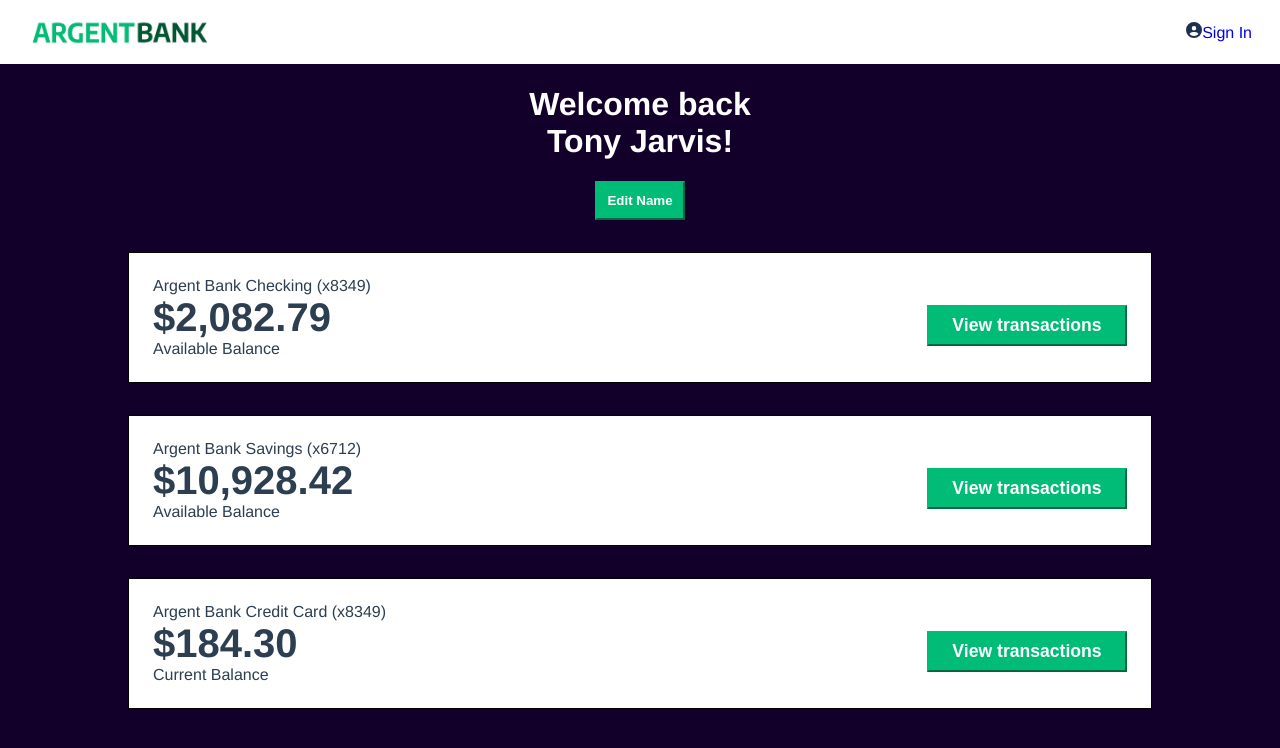
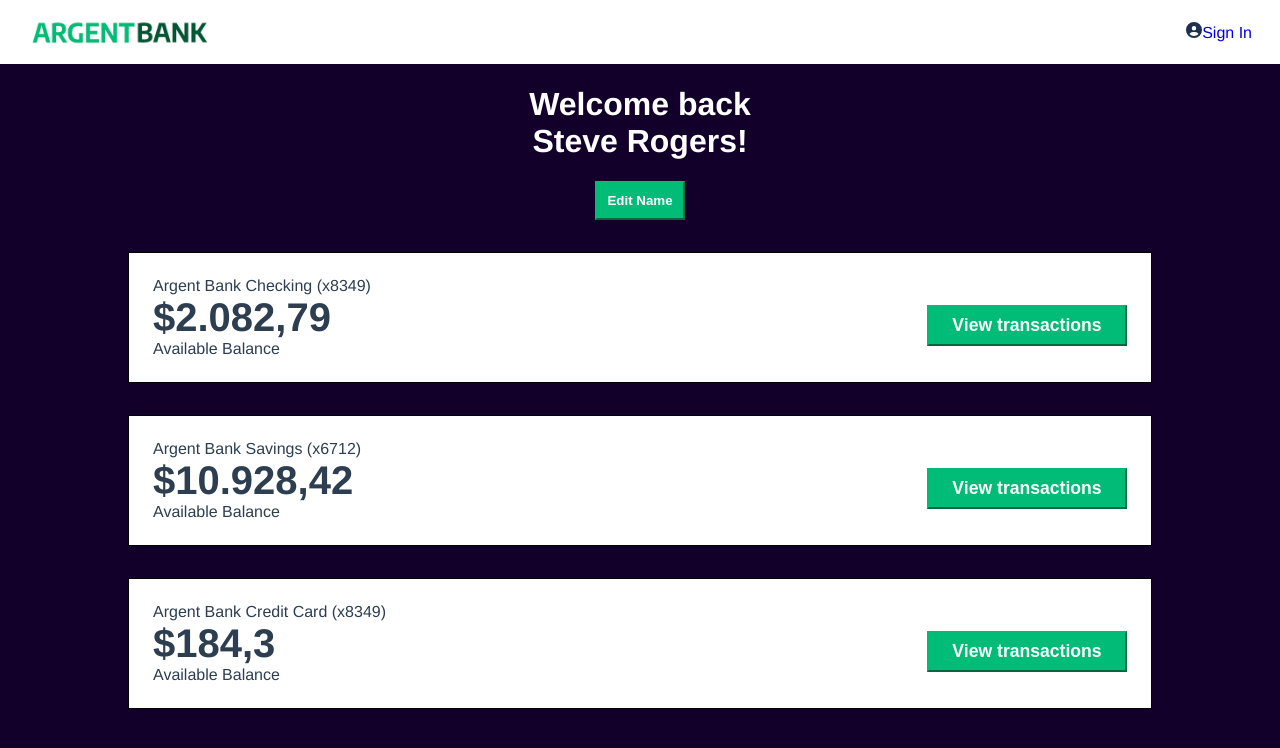
Before and after one commit to kharoncode/OC-P13, a React (Vite) app: page /profile in a window 1280 px wide. Shown: the top 748 px of the page. Built offline with nearby package versions, Linux system fonts and the light colour scheme.

Commit message:
add component in profile page

```diff
--- /dev/null
+++ b/src/components/account/Account.jsx
@@ -0,0 +1,17 @@
+function Account({ data }) {
+   const amount = new Intl.NumberFormat(['ban', 'id']).format(data.amount);
+   return (
+      <section className="account">
+         <div className="account-content-wrapper">
+            <h3 className="account-title">{data.title}</h3>
+            <p className="account-amount">${amount}</p>
+            <p className="account-amount-description">{data.description}</p>
+         </div>
+         <div className="account-content-wrapper cta">
+            <button className="transaction-button">View transactions</button>
+         </div>
+      </section>
+   );
+}
+
+export default Account;
--- a/src/pages/profile/Profile.jsx
+++ b/src/pages/profile/Profile.jsx
@@ -1,47 +1,48 @@
+import Account from '@components/account/Account';
+
 function Profile() {
+   const mockedData = {
+      user: {
+         email: 'steve@rogers.com',
+         firstName: 'Steve',
+         lastName: 'Rogers',
+         createdAt: '2023-12-11T12:02:23.649Z',
+         updatedAt: '2023-12-11T12:02:23.649Z',
+         id: '6576fa4f39b8798f741fa323',
+      },
+      account: [
+         {
+            title: 'Argent Bank Checking (x8349)',
+            amount: 2082.79,
+            description: 'Available Balance',
+         },
+         {
+            title: 'Argent Bank Savings (x6712)',
+            amount: 10928.42,
+            description: 'Available Balance',
+         },
+         {
+            title: 'Argent Bank Credit Card (x8349)',
+            amount: 184.3,
+            description: 'Available Balance',
+         },
+      ],
+   };
+
    return (
       <main className="main bg-dark">
          <div className="header">
             <h1>
                Welcome back
                <br />
-               Tony Jarvis!
+               {mockedData.user.firstName} {mockedData.user.lastName}!
             </h1>
             <button className="edit-button">Edit Name</button>
          </div>
          <h2 className="sr-only">Accounts</h2>
-         <section className="account">
-            <div className="account-content-wrapper">
-               <h3 className="account-title">Argent Bank Checking (x8349)</h3>
-               <p className="account-amount">$2,082.79</p>
-               <p className="account-amount-description">Available Balance</p>
-            </div>
-            <div className="account-content-wrapper cta">
-               <button className="transaction-button">View transactions</button>
-            </div>
-         </section>
-         <section className="account">
-            <div className="account-content-wrapper">
-               <h3 className="account-title">Argent Bank Savings (x6712)</h3>
-               <p className="account-amount">$10,928.42</p>
-               <p className="account-amount-description">Available Balance</p>
-            </div>
-            <div className="account-content-wrapper cta">
-               <button className="transaction-button">View transactions</button>
-            </div>
-         </section>
-         <section className="account">
-            <div className="account-content-wrapper">
-               <h3 className="account-title">
-                  Argent Bank Credit Card (x8349)
-               </h3>
-               <p className="account-amount">$184.30</p>
-               <p className="account-amount-description">Current Balance</p>
-            </div>
-            <div className="account-content-wrapper cta">
-               <button className="transaction-button">View transactions</button>
-            </div>
-         </section>
+         {mockedData.account.map((el, index) => (
+            <Account data={el} key={index} />
+         ))}
       </main>
    );
 }
```
Also changed, not shown: .eslintrc.cjs (deleted).
